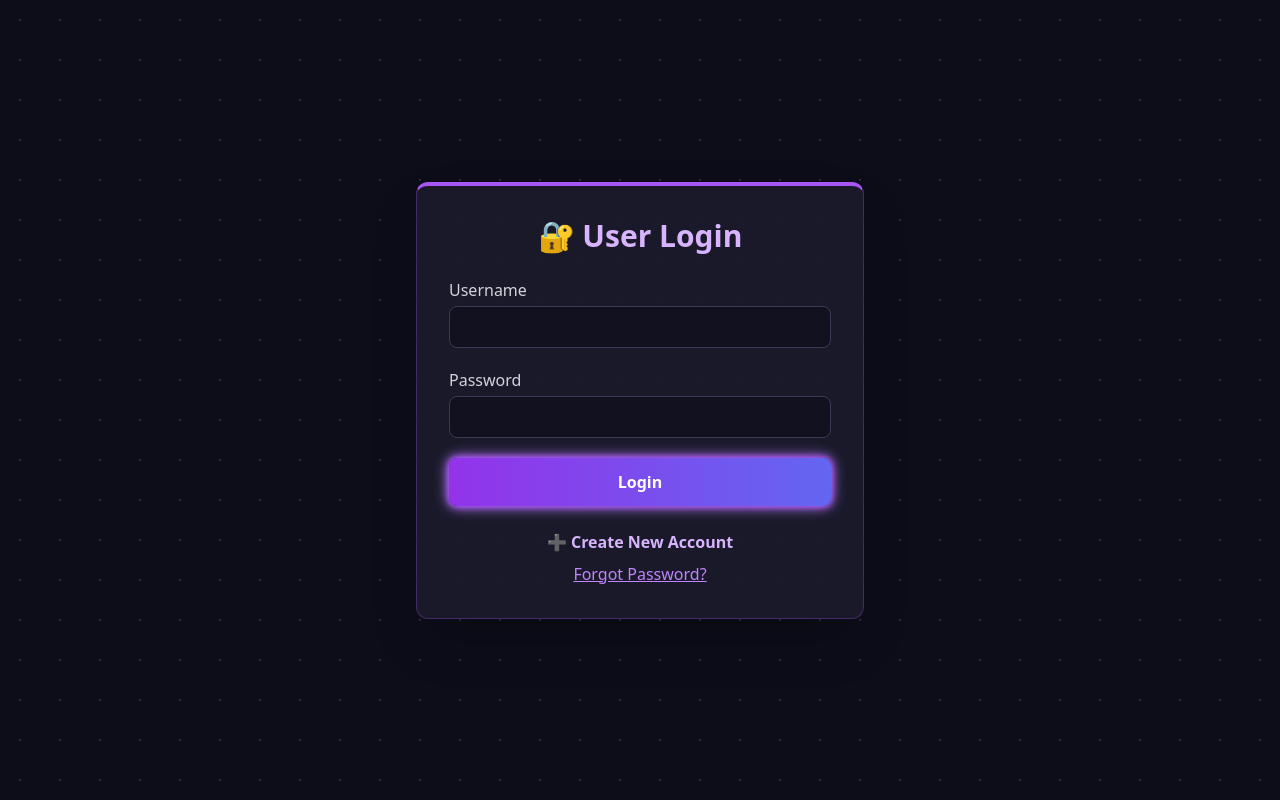
After one commit to ArnavPundir22/Face-Attendance-System-Web-Version, a Flask app: page /login in a window 1280 px wide. The commit adds this page. Run offline with Flask 3, Linux system fonts and the light colour scheme; some libraries are stand-ins or nearby versions.

Commit message:
your message

```diff
--- a/app.py
+++ b/app.py
@@ -1,4 +1,5 @@
-from flask import Flask, render_template, request, jsonify, redirect, url_for
+# app.py (full updated file)
+from flask import Flask, render_template, request, jsonify, redirect, url_for, session
 import cv2, numpy as np, os, pickle, sqlite3, base64
 from datetime import datetime
 import insightface, smtplib
@@ -8,9 +9,13 @@ from reportlab.platypus import SimpleDocTemplate, Table, TableStyle, Paragraph,
 from reportlab.lib.pagesizes import A4
 from reportlab.lib.styles import getSampleStyleSheet
 from reportlab.lib import colors
+import bcrypt
 
 app = Flask(__name__)
 
+# -------------------------
+# Configuration
+# -------------------------
 DB_FILE = 'database.db'
 ENCODE_FILE = 'EncodeFile_Insight.pkl'
 REATTENDANCE_INTERVAL_MINUTES = 2
@@ -18,12 +23,85 @@ FACE_MATCH_THRESHOLD = 0.5
 EMAIL_USER = 'arnavp128@gmail.com'
 EMAIL_PASS = 'pshk aoim hjde ydol'
 
+# Secret key for sessions — change in production or load from env
+app.secret_key = os.environ.get('FLASK_SECRET_KEY', 'CHANGE_ME_TO_SOMETHING_SECRET')
+
 # --- Database utility functions ---
 def get_db_connection():
     conn = sqlite3.connect(DB_FILE)
     conn.row_factory = sqlite3.Row
     return conn
 
+def init_users_table_and_admin():
+    """
+    Create users table if not exists and auto-create an admin user if there are no users.
+    Admin credentials (first-run):
+        username: admin
+        password: admin123
+    """
+    conn = get_db_connection()
+    conn.execute("""
+        CREATE TABLE IF NOT EXISTS users (
+            id INTEGER PRIMARY KEY AUTOINCREMENT,
+            username TEXT UNIQUE,
+            password BLOB,
+            is_admin INTEGER DEFAULT 0
+        )
+    """)
+    conn.commit()
+
+    # Check if any user exists
+    cur = conn.execute("SELECT COUNT(*) AS cnt FROM users")
+    row = cur.fetchone()
+    count = row['cnt'] if row else 0
+
+    if count == 0:
+        # create default admin
+        admin_user = "admin"
+        admin_pass = "admin123"
+        hashed = bcrypt.hashpw(admin_pass.encode(), bcrypt.gensalt())
+        conn.execute("INSERT INTO users (username, password, is_admin) VALUES (?, ?, ?)",
+                     (admin_user, hashed, 1))
+        conn.commit()
+        app.logger.info("Auto-created default admin -> username: 'admin', password: 'admin123' (please change immediately)")
+    conn.close()
+
+def create_user(username: str, password: str, is_admin: int = 0):
+    """Create a user with hashed password. Returns True on success, False if username exists."""
+    conn = get_db_connection()
+    try:
+        hashed = bcrypt.hashpw(password.encode(), bcrypt.gensalt())
+        conn.execute("INSERT INTO users (username, password, is_admin) VALUES (?, ?, ?)",
+                     (username, hashed, is_admin))
+        conn.commit()
+        return True
+    except sqlite3.IntegrityError:
+        return False
+    finally:
+        conn.close()
+
+def is_current_user_admin():
+    """Return True if current logged in user is admin."""
+    if 'username' not in session:
+        return False
+    username = session['username']
+    conn = get_db_connection()
+    user = conn.execute("SELECT is_admin FROM users WHERE username=?", (username,)).fetchone()
+    conn.close()
+    if not user:
+        return False
+    return bool(user['is_admin'])
+
+
+# -------------------------
+# Ensure users table and admin exist at startup
+# -------------------------
+init_users_table_and_admin()
+
+
+# -------------------------
+# Face recognition setup (unchanged logic)
+# -------------------------
 # ensure directories exist
 os.makedirs('known_faces', exist_ok=True)
 
@@ -87,7 +165,6 @@ def load_encodings_from_file():
     known_encoding_dict = cleaned
     known_embeddings = [(emb, name) for name, emb in known_encoding_dict.items()]
 
-
 def save_encodings_to_file():
     """Save the current known_encoding_dict to disk (pickle)."""
     try:
@@ -96,11 +173,109 @@ def save_encodings_to_file():
     except Exception as e:
         app.logger.exception("Failed to save encodings: %s", e)
 
-
 # Load encodings at startup
 load_encodings_from_file()
 
 
+# -------------------------
+# Authentication enforcement
+# -------------------------
+@app.before_request
+def require_login():
+    """
+    Option A: protect all routes except /login and static files.
+    /register is admin-only — so it is NOT publicly accessible.
+    """
+    allowed_paths = [
+    '/login',
+    '/forgot_password',
+    '/favicon.ico'
+]
+
+    # allow static files (css/js/img served from /static/…)
+    if request.path.startswith('/static/') or request.path in allowed_paths:
+        return None
+
+    # If user not logged in, redirect to login
+    if 'logged_in' not in session:
+        return redirect(url_for('login'))
+
+    # if user is logged in, allow (further admin checks are done inside /register)
+    return None
+
+
+# -------------------------
+# Routes: Authentication
+# -------------------------
+@app.route('/login', methods=['GET', 'POST'])
+def login():
+    # Public route
+    if request.method == 'POST':
+        username = request.form.get('username', '').strip()
+        password = request.form.get('password', '').strip()
+
+        if not username or not password:
+            return render_template('login.html', error="Username and password required")
+
+        conn = get_db_connection()
+        user = conn.execute("SELECT * FROM users WHERE username=?", (username,)).fetchone()
+        conn.close()
+
+        if not user:
+            return render_template('login.html', error="Invalid username or password")
+
+        stored_hash = user['password']  # this is bytes (BLOB)
+
+        # stored_hash might be a memoryview (depending on sqlite). Ensure bytes.
+        if isinstance(stored_hash, memoryview):
+            stored_hash = stored_hash.tobytes()
+
+        try:
+            if bcrypt.checkpw(password.encode(), stored_hash):
+                session['logged_in'] = True
+                session['username'] = username
+                return redirect(url_for('index'))
+            else:
+                return render_template('login.html', error="Invalid username or password")
+        except Exception:
+            return render_template('login.html', error="Invalid username or password")
+
+    return render_template('login.html')
+
+
+@app.route('/logout')
+def logout():
+    session.clear()
+    return redirect(url_for('login'))
+
+
+@app.route('/register', methods=['GET', 'POST'])
+def register():
+    """
+    Admin-only registration route.
+    The before_request ensures user is logged in; here we check if that user is admin.
+    """
+    if not is_current_user_admin():
+        return render_template('login.html', error="Admin access required to create new users")
+
+    if request.method == 'POST':
+        username = request.form.get('username', '').strip()
+        password = request.form.get('password', '').strip()
+
+        if not username or not password:
+            return render_template('register.html', error="All fields required")
+
+        success = create_user(username, password, is_admin=0)
+        if not success:
+            return render_template('register.html', error="Username already exists")
+        return render_template('register.html', success="User created successfully!")
+
+    return render_template('register.html')
+
+
+# -------------------------
+# Face Attendance / App routes (protected by before_request)
+# -------------------------
 @app.route('/')
 def index():
     return render_template('index.html')
@@ -109,12 +284,10 @@ def index():
 def viewer():
     return render_template('viewer.html')
 
-import sqlite3
-
 @app.route('/get_attendance_data')
 def get_attendance_data():
     try:
-        conn = sqlite3.connect("database.db")
+        conn = sqlite3.connect(DB_FILE)
         cursor = conn.cursor()
         cursor.execute("""
             SELECT Student_ID, Name, Program, Branch, Mobile, Status, Timestamp, Lecture, Section
@@ -126,11 +299,10 @@ def get_attendance_data():
     except Exception as e:
         return jsonify([])
 
-
 @app.route('/students')
 def students():
     try:
-        conn = sqlite3.connect('database.db')
+        conn = sqlite3.connect(DB_FILE)
         cursor = conn.cursor()
         cursor.execute("SELECT ID, Name, Program, Branch, Mobile, Gmail FROM students")
         data = cursor.fetchall()
@@ -184,7 +356,6 @@ def send_attendance_email():
         doc.build(elements)
         pdf_data = buffer.getvalue()
 
-
         msg = EmailMessage()
         msg['Subject'] = 'Attendance Report'
         msg['From'] = EMAIL_USER
@@ -200,9 +371,37 @@ def send_attendance_email():
     except Exception as e:
         return jsonify({'success': False, 'message': str(e)})
 
+
 @app.route('/add_student')
 def add_student():
     return render_template('add_student.html')
+
+
+@app.route('/forgot_password', methods=['GET', 'POST'])
+def forgot_password():
+    if request.method == 'POST':
+        username = request.form['username'].strip()
+        new_password = request.form['new_password'].strip()
+
+        conn = get_db_connection()
+        user = conn.execute("SELECT * FROM users WHERE username=?", (username,)).fetchone()
+
+        if not user:
+            conn.close()
+            return render_template('forgot_password.html', error="User does not exist.")
+
+        # 🔐 Hash new password before saving
+        hashed = bcrypt.hashpw(new_password.encode(), bcrypt.gensalt())
+
+        conn.execute("UPDATE users SET password=? WHERE username=?", (hashed, username))
+        conn.commit()
+        conn.close()
+
+        return redirect(url_for('login'))
+
+    return render_template('forgot_password.html')
+
+
 
 @app.route('/submit_student', methods=['POST'])
 def submit_student():
@@ -233,7 +432,7 @@ def submit_student():
         return redirect(url_for('add_student', status='error', message='Duplicate Name or ID found'))
 
     # Save photo to known_faces folder WITHOUT underscore
-    clean_name = name.replace(" ", " ")   # AvanyaPundir.jpg (no underscore)
+    clean_name = name.replace(" ", " ")   # Avanya Pundir.jpg (no underscore)
     filename = f"{clean_name}.jpg"
     filepath = os.path.join('known_faces', filename)
     photo.save(filepath)
--- a/templates/index.html
+++ b/templates/index.html
@@ -94,6 +94,9 @@
       <a href="/viewer" class="nav-link">View Attendance</a>
       <a href="/students" class="nav-link">All Students</a>
       <a href="/add_student" class="nav-link">Add Student</a>
+      <a href="/logout" class="nav-link text-red-400 hover:text-red-300">
+      Logout
+  </a>
     </nav>
   </header>
 
--- /dev/null
+++ b/templates/login.html
@@ -0,0 +1,93 @@
+<!DOCTYPE html>
+<html lang="en">
+<head>
+  <meta charset="UTF-8">
+  <meta name="viewport" content="width=device-width, initial-scale=1.0">
+  <title>Login • Face Attendance</title>
+
+  <script src="https://cdn.tailwindcss.com"></script>
+
+  <style>
+    body {
+      background-color: #0d0d1a;
+      color: #e4e4e7;
+      background-image: radial-gradient(#2a2a3e 1px, transparent 0);
+      background-size: 40px 40px;
+    }
+
+    .neon-glow {
+      box-shadow: 0 0 5px #a855f7, 0 0 10px #a855f7, 0 0 15px #c084fc;
+      transition: all 0.3s ease-in-out;
+    }
+    .neon-glow:hover {
+      box-shadow: 0 0 10px #a855f7, 0 0 20px #a855f7, 0 0 30px #c084fc;
+    }
+
+    .dark-card {
+      background-color: rgba(32,32,50,0.7);
+      border: 1px solid rgba(168,85,247,0.3);
+      border-top: 4px solid #a855f7;
+      backdrop-filter: blur(6px);
+    }
+
+    .input-dark {
+      background-color: rgba(13,13,26,0.6);
+      border: 1px solid #3b3b55;
+      color: #e4e4e7;
+    }
+    .input-dark:focus {
+      border-color: #a855f7;
+      box-shadow: 0 0 0 1px #a855f7;
+    }
+  </style>
+</head>
+
+<body class="flex justify-center items-center min-h-screen px-4">
+
+  <div class="dark-card w-full max-w-md rounded-xl p-8 shadow-2xl">
+
+    <h1 class="text-center text-3xl font-extrabold text-purple-300 mb-6">
+      🔐 User Login
+    </h1>
+
+    {% if error %}
+    <p class="text-red-400 text-center mb-4 font-semibold">{{ error }}</p>
+    {% endif %}
+
+    <form action="/login" method="POST" class="space-y-5">
+
+      <div>
+        <label class="text-gray-300 mb-1 block">Username</label>
+        <input name="username" type="text" required
+          class="input-dark w-full rounded-lg px-4 py-2">
+      </div>
+
+      <div>
+        <label class="text-gray-300 mb-1 block">Password</label>
+        <input name="password" type="password" required
+          class="input-dark w-full rounded-lg px-4 py-2">
+      </div>
+
+      <button type="submit"
+        class="w-full bg-gradient-to-r from-purple-600 to-indigo-500 text-white py-3 mt-4 rounded-lg font-extrabold neon-glow">
+        Login
+      </button>
+    </form>
+
+    <!-- FIXED BLOCK -->
+    <div class="mt-6 flex flex-col items-center space-y-2">
+      <a href="/register"
+         class="text-purple-300 font-semibold hover:text-purple-400">
+        ➕ Create New Account
+      </a>
+
+      <a href="/forgot_password"
+         class="text-purple-400 hover:text-purple-300 underline">
+        Forgot Password?
+      </a>
+    </div>
+
+  </div>
+
+</body>
+</html>
```
Also changed, not shown: templates/forgot_password.html (added, +66 -0 lines), templates/register.html (added, +90 -0 lines), database.db.
